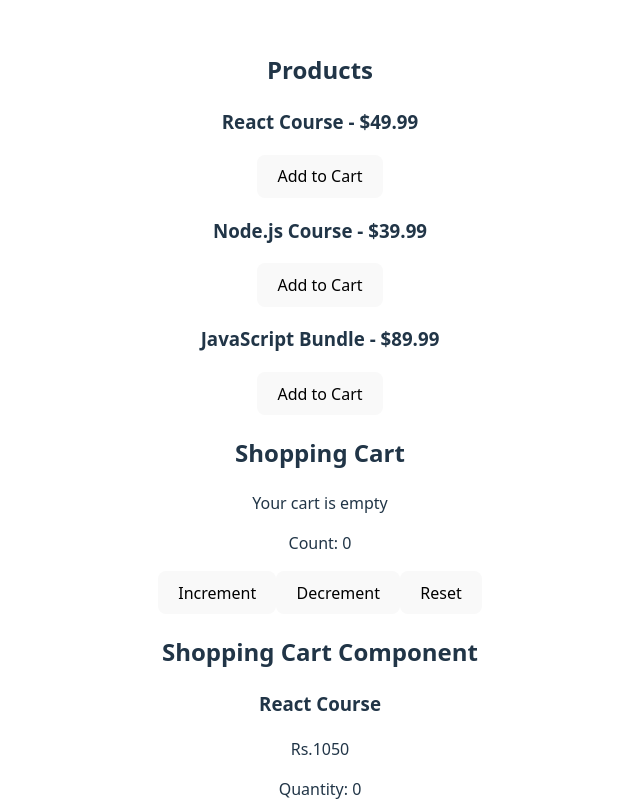
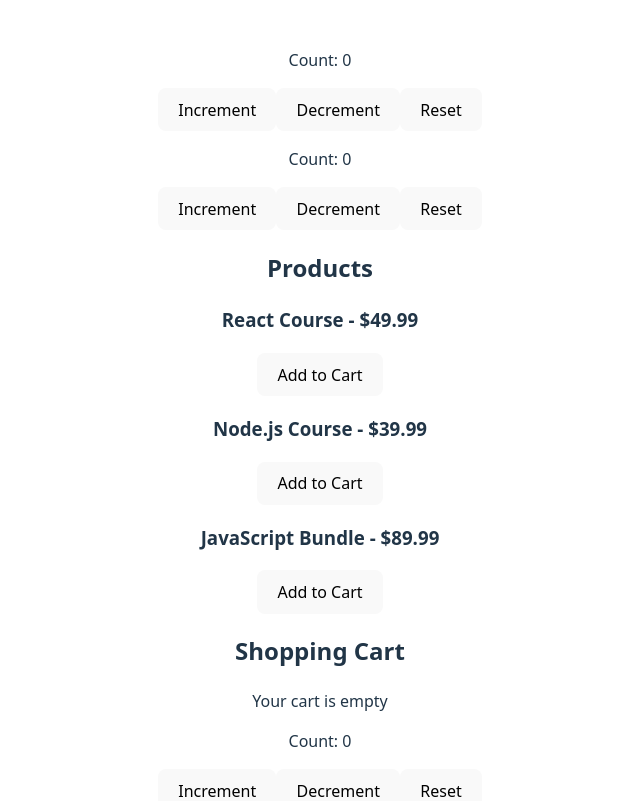
Before and after one commit to prabinyadav3/react-web-ui, a React (Vite) app in the folder hello-world/: page / in a window 1280 px wide. Shown: the top 801 px of the page, without its empty margins (320-960 px from the left). Built offline with nearby package versions, Linux system fonts and the light colour scheme.

Commit message:
CustomCart

```diff
--- a/hello-world/src/App.jsx
+++ b/hello-world/src/App.jsx
@@ -27,6 +27,8 @@
 import { ShoppingCart } from './ShoppingCart';
 import { CounterWithReducer } from './CounterWithReducer';
 import { ShoppingCartWithReducer } from './ShoppingCartWithReducer';
+import { CounterWithInit } from './CounterWithInit';
+import { CustomCounter } from './CustomCounter';
 import './App.css'
 
 function Login() {
@@ -36,11 +38,13 @@
 function App() {
   return (
     <div>
+      <CustomCounter />
+      <CounterWithInit />
       <ShoppingCartWithReducer/>
+
       <CounterWithReducer />
 
-    <ShoppingCart />
-
+      <ShoppingCart />
       <BatchingCounter />
       <PrevStateCounter />
       <SimpleCounter />
--- /dev/null
+++ b/hello-world/src/CounterWithInit.jsx
@@ -0,0 +1,42 @@
+import { useReducer } from "react";
+
+const initialState = 0;
+
+const countReducer = (state, action) => {
+    switch (action) {
+        case 'increment':
+            return state + 1;
+        case 'decrement':
+            return state - 1;
+        case 'reset':
+            return initialState;
+        default:
+            return state;
+    }
+}
+
+const init =(initialValue) => {
+    console.log("init functioncalled - this only runs once");
+
+    const savedCount = localStorage.getItem("count");
+
+    if (savedCount !== null) {
+        console.log("Retrieved count from localStorage:", savedCount);
+        return parseInt(savedCount);
+    }
+
+    console.log("No saved count found, using initial value:", initialValue);
+    return initialValue;
+}
+
+export const CounterWithInit = () => {
+   const [count, dispatch] = useReducer(countReducer, initialState, init);
+    return (
+    <div>
+        <p>Count: {count}</p>
+        <button onClick={() => dispatch('increment')}>Increment</button>
+        <button onClick={() => dispatch('decrement')}>Decrement</button>
+        <button onClick={() => dispatch('reset')}>Reset</button>
+    </div>
+    );
+};
--- /dev/null
+++ b/hello-world/src/CustomCounter.jsx
@@ -0,0 +1,30 @@
+import { useReducer } from "react";
+
+const useStateCustom = (initialValue) => {
+    const reducer = (state, action) => {
+        return action;
+    };
+    const [state, dispatch] = useReducer(reducer, initialValue);
+
+    const setState = (newValue) => {
+        if (typeof newValue === 'function') {
+            dispatch(newValue(state));
+        } else {
+            dispatch(newValue);
+        }
+    };
+
+    return [state, setState];
+};
+
+export const CustomCounter = () => {
+    const [count, setCount] = useStateCustom(0);
+    return (
+        <div>
+            <p>Count: {count}</p>
+            <button onClick={() => setCount(count + 1)}>Increment</button>
+            <button onClick={() => setCount(count - 1)}>Decrement</button>
+            <button onClick={() => setCount(0)}>Reset</button>
+        </div>
+    );
+};
```
